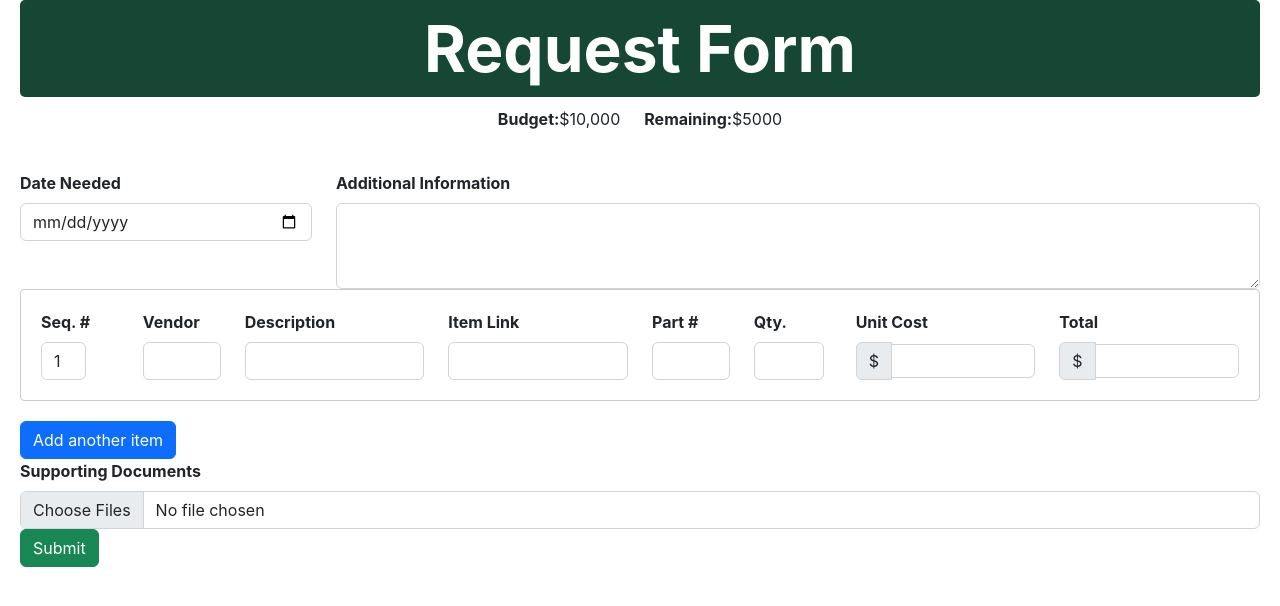
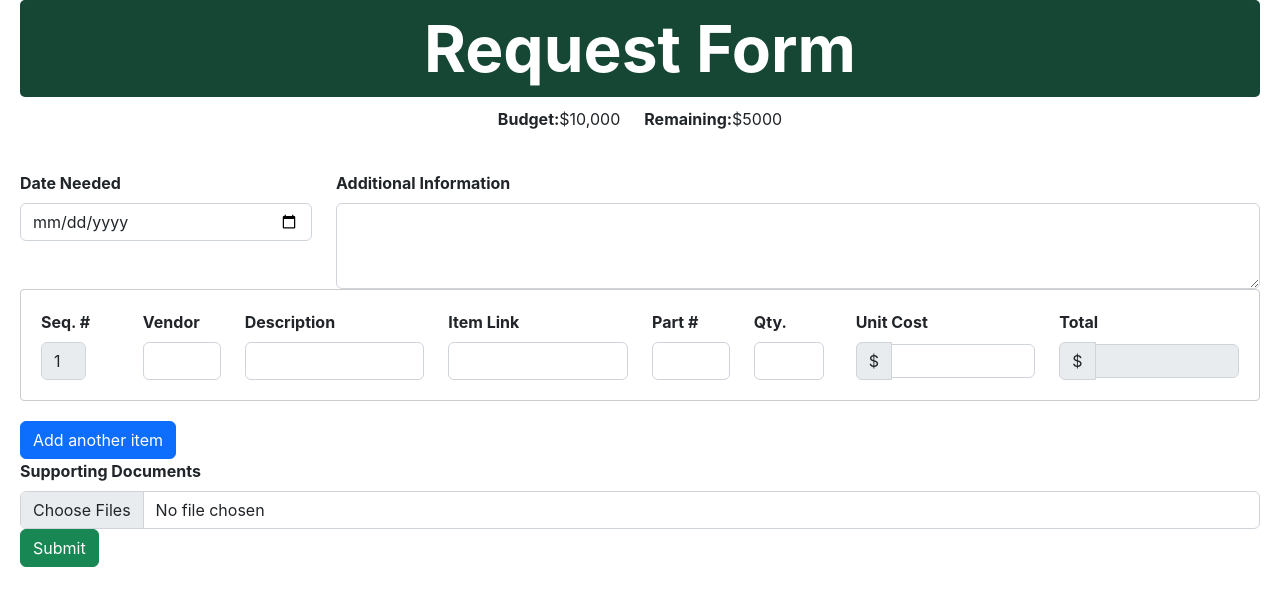
Before and after one commit to UTDallasEPICS/UTDesign-Procurement, a Next.js app in the folder procurement-manager/: page /orders/studentrequest in a window 1280 px wide. Shown: the top 606 px of the page. Built offline with nearby package versions, Linux system fonts and the light colour scheme.

Commit message:
no letters in quantity

```diff
--- a/procurement-manager/pages/orders/studentrequest.tsx
+++ b/procurement-manager/pages/orders/studentrequest.tsx
@@ -233,6 +233,7 @@ const handleDeleteItem = (index: number) => {
                     value={item.sequence}
                     readOnly
                     className={styles.sequenceNumberInput}
+                    disabled
                   />
                 </Form.Group>
               </Col>
@@ -312,15 +313,16 @@ const handleDeleteItem = (index: number) => {
     <strong>Qty.</strong>
   </Form.Label>
   <Form.Control
-  type="text"
-  pattern="\d+"
+    type="number"
+    min="0"
     value={item.quantity}
     onChange={(e) => handleItemChange(e, index, "quantity")}
-  className={styles.quantityNumberInput}
+    className={`${styles.quantityNumberInput} ${styles.hideArrows}`}
     required
   />
+</Form.Group>
 
-                </Form.Group>
+
               </Col>
               <Col md={2}>
                 <Form.Group controlId={`item${index}UnitCost`}>
@@ -336,7 +338,7 @@ const handleDeleteItem = (index: number) => {
   value={item.unitCost}
   onChange={(e) => {
   const unitCostValue = e.target.value;
-  const regex = /^\d+(\.\d{0,4})?$/;
+  const regex = /^(?=.*[0-9])\d*(?:\.\d{0,4})?$/;
   if (regex.test(unitCostValue) || unitCostValue === '') {
     handleItemChange(e, index, "unitCost");
   }
@@ -365,6 +367,7 @@ const handleDeleteItem = (index: number) => {
     value={item.totalCost === "" ? "" : parseFloat(item.totalCost).toFixed(2)}
     readOnly
     className={`${styles.costInputField} ${styles.totalCostInput}`}
+    disabled
   />
 </InputGroup>
 
```
Lines whose indentation alone changed are shown as unchanged.
